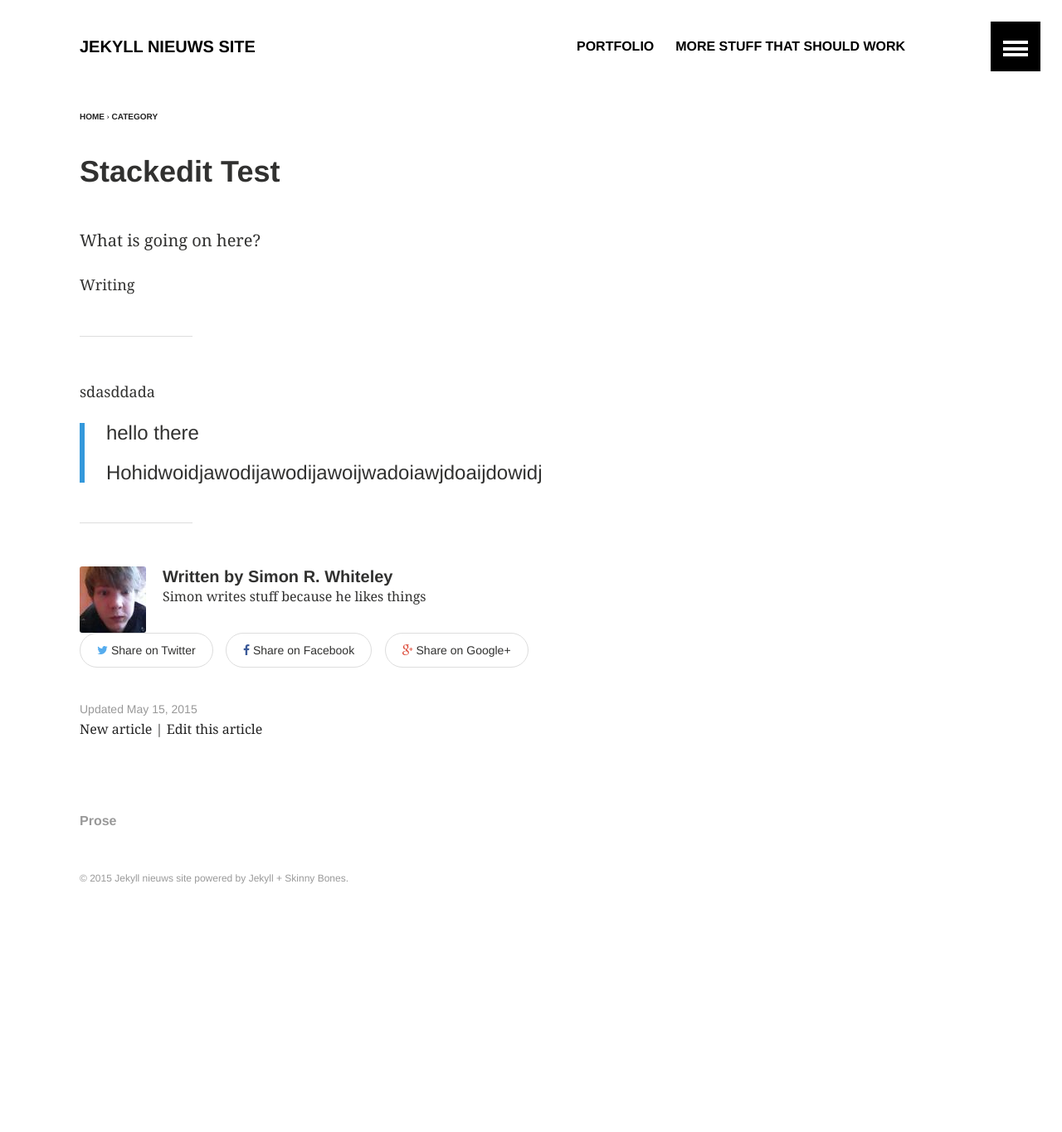
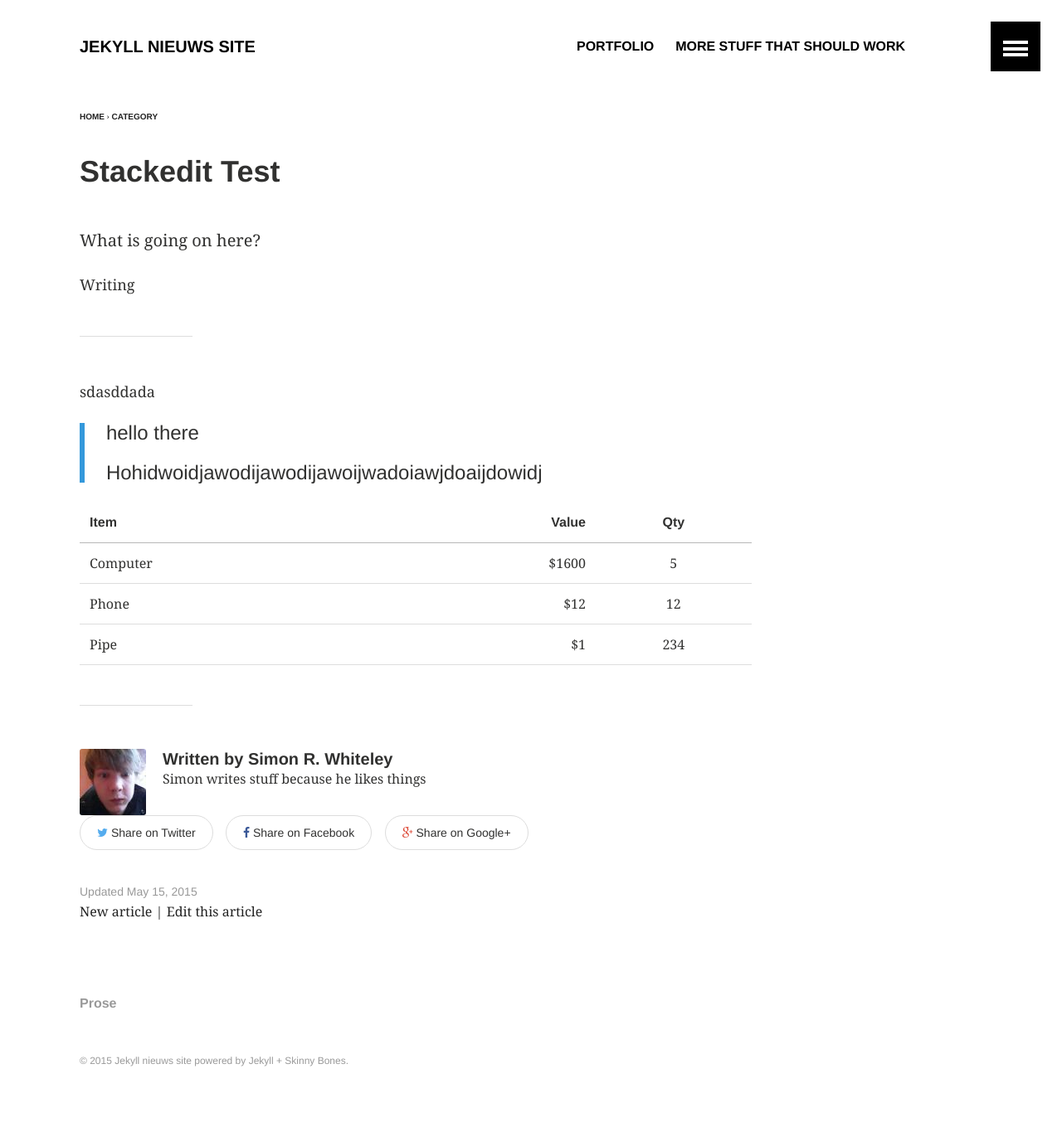
Before and after one commit to grandconjuration/YellowHumanSoftwareDocs, a Jekyll site: the page built from _posts/2015-05-15-test.md, in a window 1280 px wide. Shown: the whole page at 83% size. Built offline with Jekyll 4.4.1, drawn with Linux system fonts in a browser that asks for light colours; before the commit the page ends 1145 px from its top, so only the background shows below that.

Commit message:
Published with https://stackedit.io/

```diff
--- a/_posts/2015-05-15-test.md
+++ b/_posts/2015-05-15-test.md
@@ -17,3 +17,9 @@ sdasddada
 > hello there
 >
 > Hohidwoidjawodijawodijawoijwadoiawjdoaijdowidj
+
+| Item     | Value | Qty   |
+| :------- | ----: | :---: |
+| Computer | $1600 |  5    |
+| Phone    | $12   |  12   |
+| Pipe     | $1    |  234  |
```
